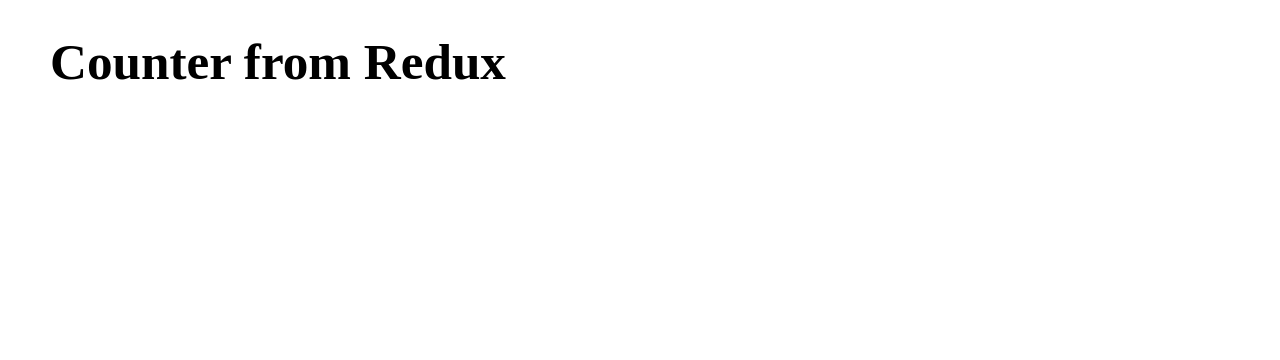
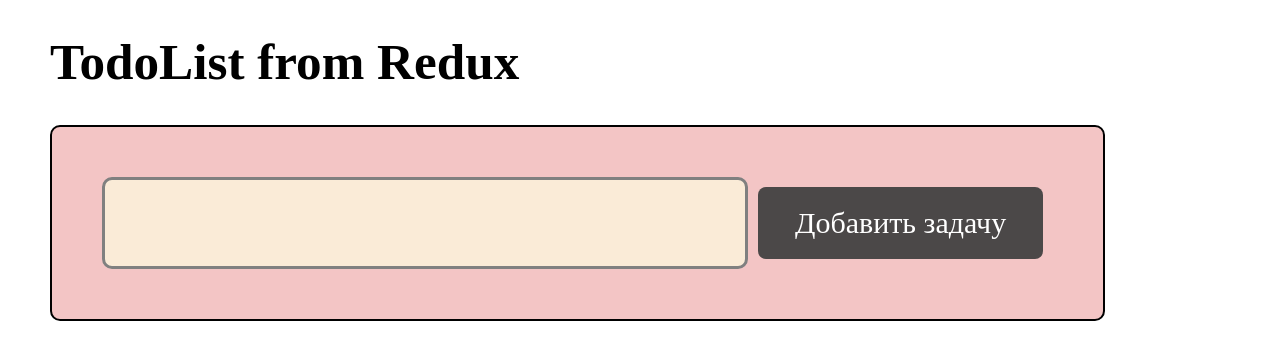
Before and after one commit to romanbarinov84/RTKQuery-List-posts, a React (Vite) app: page / in a window 1280 px wide. Shown: the top 360 px of the page. Built offline with nearby package versions, Linux system fonts and the light colour scheme.

Commit message:
create redux logic

```diff
--- a/src/App.jsx
+++ b/src/App.jsx
@@ -1,8 +1,46 @@
+import { useState } from "react";
+import { TodoList } from "./components/TodoList";
+import { InputTask } from "./components/InputTask";
+
+
 function App() {
+  const [text , setText] = useState("")
+  const [todos , setTodos] = useState([]);
+
+  const handleChange = (task) => {
+    setText(task)
+  }
+
+  const addTodo = () => {
+    if(text.trim()){
+      setTodos([...todos, {id:Date.now(), text: text, completed: false}])
+    }
+    setText("")
+    console.log(todos);
+
+  }
+
+  const toggleComplete = (id) => {
+    setTodos(todos.map((todo) => {
+      if(todo.id !== id) return todo;
+      return {
+        ...todo,
+        completed: !todo.completed,
+      }
+    }))
+  }
+
+  const deleteTodo = (id) => {
+    setTodos(todos.filter((todo) => todo.id !== id))
+  }
+
+
   return (
     <>
       <div style={{ marginLeft: "50px" }}>
-        <h1>Counter from Redux</h1>
+        <h1>TodoList from Redux</h1>
+        <InputTask addTodo={addTodo} handleChange={handleChange} text={text}/>
+         <TodoList   todos={todos} deleteTodo={deleteTodo} toggleComplete={toggleComplete}  />
       </div>
     </>
   );
--- /dev/null
+++ b/src/components/InputTask.jsx
@@ -0,0 +1,12 @@
+
+export const InputTask = ({addTodo,handleChange, text}) => {
+
+    return (
+        <>
+          <label style={{border:"2px solid black",display:"flex",padding:"50px",borderRadius:"10px" , backgroundColor:"#f3c5c5"}}>
+                  <input style={{width:"600px"}} type="text" value={text} onChange={(event) => handleChange(event.target.value)}/>
+                  <button onClick={addTodo}>Добавить задачу</button>
+                  </label>
+        </>
+    )
+}
--- /dev/null
+++ b/src/components/TodoItem.jsx
@@ -0,0 +1,15 @@
+
+
+export const TodoItem = ({todo, deleteTodo, toggleComplete}) => {
+
+    return (
+        <>
+        <div>
+             <li style={{border:"2px solid black",padding:"20px", alignItems:"center",display:"flex",justifyContent:"space-between"}} key={todo.id}>
+                  <input type="checkbox" checked={todo.completed} onChange={() => toggleComplete(todo.id)} />
+                    <p style={todo.completed ? {textDecoration:"line-through", color:"red",fontSize:"30px"} : {color:"green",fontSize:"30px"} }>{todo.text}</p>
+                <button onClick={() => deleteTodo(todo.id)}>Delete</button></li>
+        </div>
+        </>
+    )
+}
--- /dev/null
+++ b/src/components/TodoList.jsx
@@ -0,0 +1,18 @@
+import { TodoItem } from "./TodoItem"
+
+
+export const TodoList = ({ todos,deleteTodo , toggleComplete, }) => {
+
+    return(
+        <>
+         <div style={{marginLeft:"100px"}}>
+            <ul>
+              {todos.map((todo) => (
+                <TodoItem key={todo.id} todos={todo.id} todo={todo} deleteTodo={deleteTodo} toggleComplete={toggleComplete}/>
+
+              ))}
+            </ul>
+          </div>
+        </>
+    )
+}
--- a/src/index.css
+++ b/src/index.css
@@ -23,6 +23,7 @@
 }
 
 button {
+  margin: 10px;
   border-radius: 8px;
   border: 1px solid transparent;
   padding: 0.6em 1.2em;
```
Also changed, not shown: src/main.jsx (+8 -13 lines).
